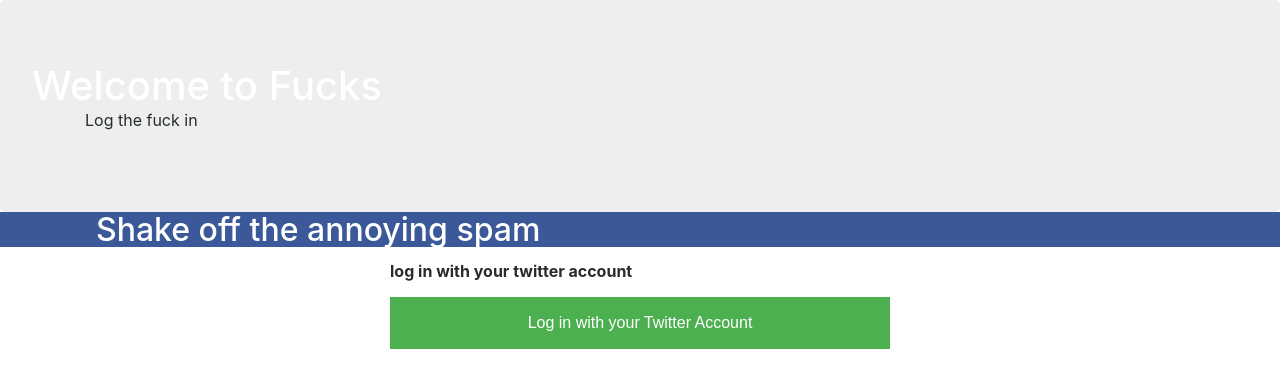
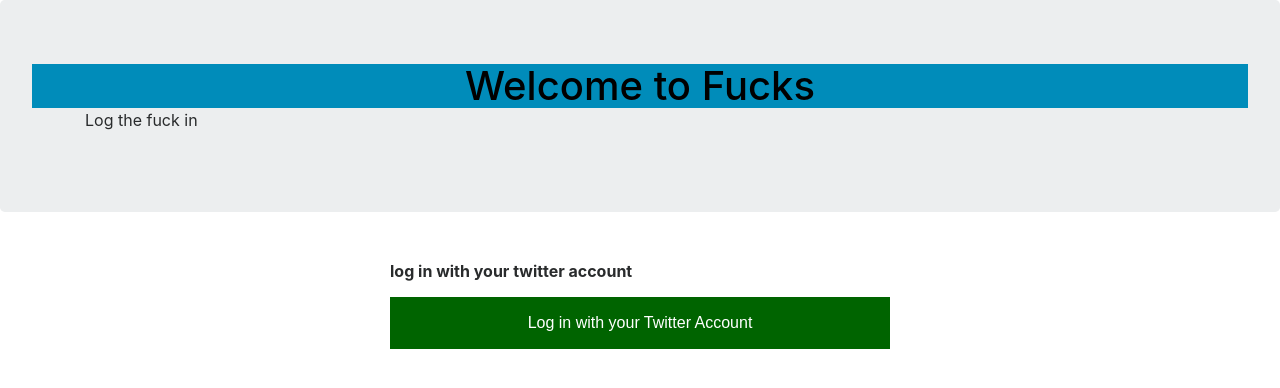
Before and after one commit to mikines/FOAAS, a Django app: page // in a window 1280 px wide. Shown: the top 388 px of the page. Run offline with Django 3.2, Linux system fonts and the light colour scheme; parts of the project's set-up code (start-up, migrations or seed data) failed here and were passed over; some libraries are stand-ins or nearby versions.

Commit message:
updating static/style.css

```diff
--- a/FOASS/static/style.css
+++ b/FOASS/static/style.css
@@ -1,5 +1,5 @@
   button {
-    background-color: #4CAF50;
+    background-color: #006400;
     color: white;
     padding: 14px 20px;
     margin: 8px 0;
@@ -7,10 +7,11 @@
     cursor: pointer;
     width: 100%;
   }
- h1{
-  margin: 0;
+ h2{
+  margin top: 0;
   color: white;
-  background-color: #3b5998
+  text-indent: 3em;
+  background-color: #000000
   animation : float 4s;
   -webkit-animation: float 4s;
 }
@@ -25,11 +26,11 @@
   50%{opacity:0%;}
   100%{opacoty:100%;}
 }
-  h2{
-    margin top: 0;
-    color : white;
-    text-indent: 3em;
-    background-color: #3b5998
+  h1{
+    margin: 0;
+    color : black;
+    text-align: center;
+    background-color: #008cba
 }
   h3 {
     display: block;
```
